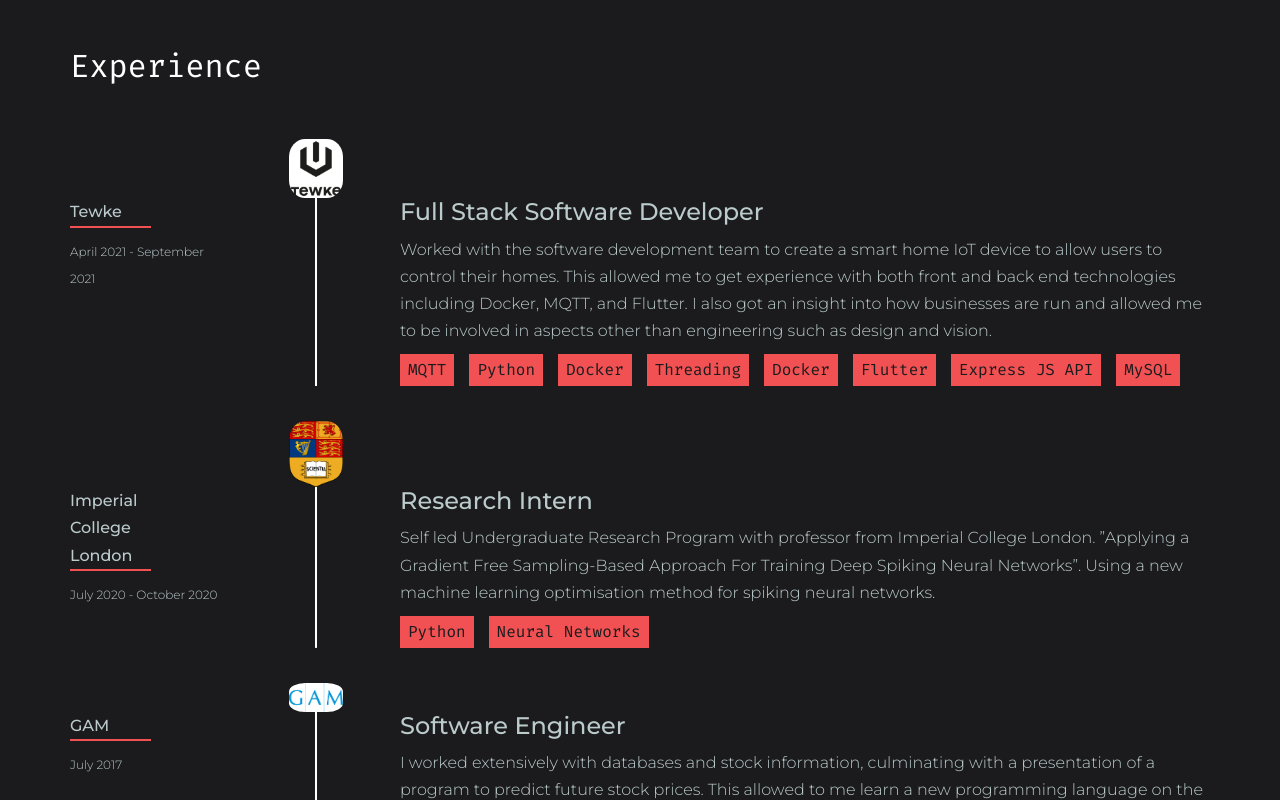
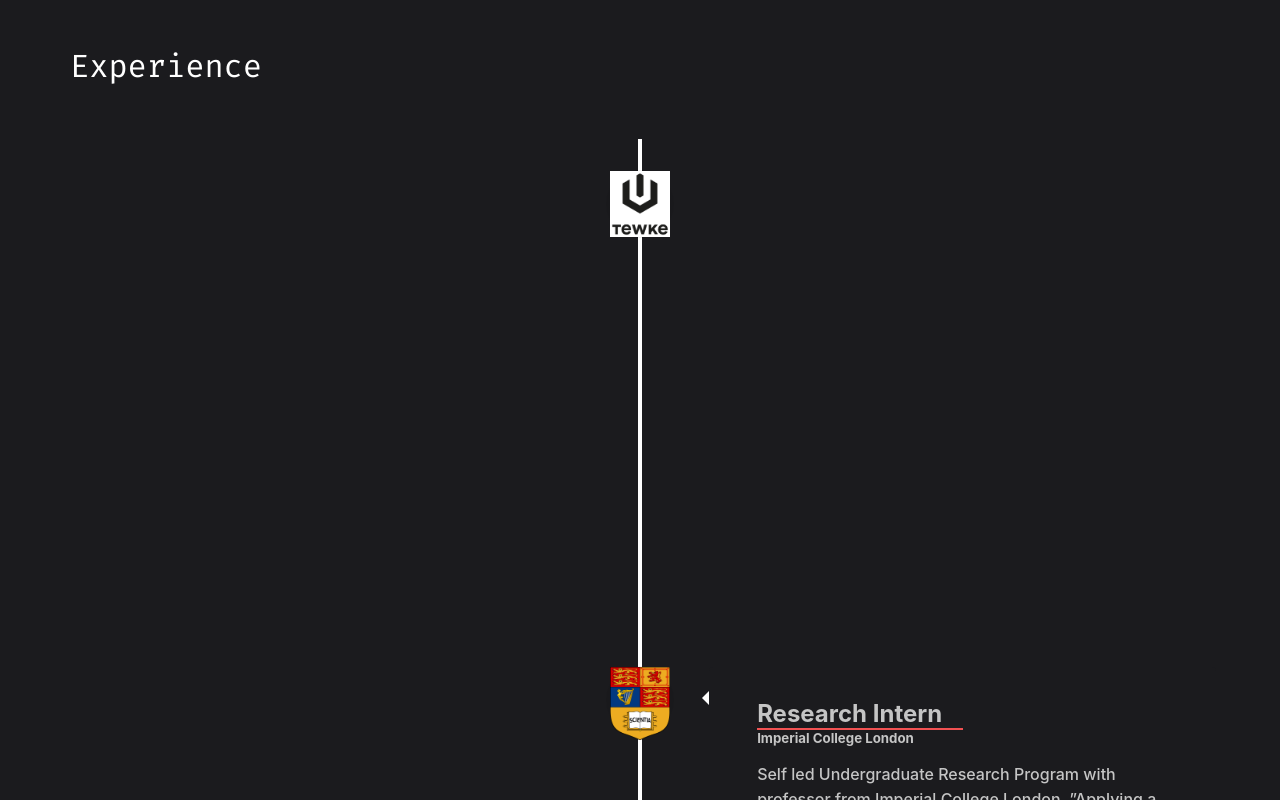
Before and after one commit to TeDand/personal-website, a React (Create React App) app: page / in a window 1280 px wide. Shown: the part 1100-1900 px from the top of the page. Built offline with nearby package versions, Linux system fonts and the light colour scheme.

Commit message:
Mod: Changed experience timeline to use react-verticle-timeline

```diff
--- a/package.json
+++ b/package.json
@@ -11,8 +11,9 @@
     "react-dom": "^17.0.2",
     "react-icons": "^4.2.0",
     "react-router-dom": "^5.3.0",
-    "react-scripts": "4.0.3",
+    "react-scripts": "^5.0.0",
     "react-scroll": "^1.8.4",
+    "react-vertical-timeline-component": "^3.5.2",
     "styled-components": "^5.3.1",
     "web-vitals": "^1.1.2"
   },
--- /dev/null
+++ b/src/components/sections/experience/Experience.css
@@ -0,0 +1,10 @@
+.vertical-timeline-element-content {
+  box-shadow: 0 0em 0em 0 rgba(0, 0, 0, 0.25),
+    0 0em 0em 0 rgba(0, 0, 0, 0.15) !important;
+  padding: 2em 3em !important;
+  background-color: var(--backgroundColour);
+}
+
+.vertical-timeline-element-icon {
+  box-shadow: 0 0 0 0px #1976d2, inset 0 2px 0 rgba(0, 0, 0, 0.08), 0 3px 0 4px rgba(0, 0, 0, 0.05);
+}
--- a/src/components/sections/experience/Experience.jsx
+++ b/src/components/sections/experience/Experience.jsx
@@ -1,6 +1,34 @@
 import React from 'react'
 import '../Section.css'
-import Timeline from './timeline/Timeline'
+import { ExperienceTimelineItems } from './ExperienceTimelineItems';
+import { VerticalTimeline, VerticalTimelineElement } from 'react-vertical-timeline-component';
+import 'react-vertical-timeline-component/style.min.css';
+import './Experience.css'
+import styled from 'styled-components'
+
+const CompanyLogo = styled.img`
+    width: inherit;
+    heigh: inherit;
+`;
+
+const Date = styled.p`
+    font-size: 13pt;
+`;
+
+const Position = styled.h3`
+    font-size: 18pt;
+    left: 0;
+    width: 50%;
+    border-bottom: 2px solid var(--highlightColour);
+`;
+
+const Company = styled.h5`
+
+`;
+
+const Description = styled.p`
+    font-weight: 300;
+`;
 
 const Experience = () => {
     return (
@@ -9,9 +37,30 @@
                 <h1 className='Heading'>
                     Experience
                 </h1>
-                <Timeline />
+                <VerticalTimeline className='body'>
+                    {
+                        ExperienceTimelineItems.map((item, index) => {
+                            return (
+                                <VerticalTimelineElement key={index} icon={<CompanyLogo src={item.logo} alt="companyLogo" />}>
+                                    <Position>
+                                        {item.position}
+                                    </Position>
+                                    <Company>
+                                        {item.company}
+                                    </Company>
+                                    <Description>
+                                        {item.description}
+                                    </Description>
+                                    <Date>
+                                        {item.date}
+                                    </Date>
+                                </VerticalTimelineElement>
+                            )
+                        })
+                    }
+                </VerticalTimeline>
             </div>
-        </div>
+        </div >
     )
 }
 
--- a/src/components/sections/experience/timeline/Timeline.jsx
+++ /dev/null
@@ -1,17 +0,0 @@
-import React from 'react'
-import { ExperienceTimelineItems } from './ExperienceTimelineItems'
-import TimelineTile from './timelineTile/TimelineTile'
-
-const Timeline = () => {
-    return (
-        <ul style={{ width: '100%' }}>
-            {ExperienceTimelineItems.map((item, index) => {
-                return (
-                    <TimelineTile date={item.date} company={item.company} position={item.position} description={item.description} logo={item.logo} skills={item.skills} key={index} />
-                )
-            })}
-        </ul>
-    )
-}
-
-export default Timeline
--- a/src/components/sections/experience/timeline/timelineTile/SkillsList.jsx
+++ /dev/null
@@ -1,33 +0,0 @@
-import React from 'react'
-import styled from 'styled-components'
-
-const List = styled.div`
-    position: relative;
-    gap: 15px;
-    display: flex;
-    flex-direction: row;
-    width: 100%;
-    flex-wrap: wrap;
-`;
-
-const Skill = styled.div`
-    text-align: center;
-    white-space:nowrap;
-    line-height: 100%;
-`;
-
-const SkillsList = ({ skills }) => {
-    return (
-        <List>
-            {skills.map((item, index) => {
-                return (
-                    <Skill className='Heading Highlighted' key={index}>
-                        {item}
-                    </Skill>
-                )
-            })}
-        </List>
-    )
-}
-
-export default SkillsList
--- a/src/components/sections/experience/timeline/timelineTile/TimelineContents.jsx
+++ /dev/null
@@ -1,71 +0,0 @@
-import React from 'react'
-import styled from 'styled-components'
-import TimelineDivider from './TimelineDivider';
-import SkillsList from './SkillsList';
-
-const Content = styled.div`
-    position: relative;
-    gap: 5%;
-    display: flex;
-    align-items: stretch;
-    flex-direction: row;
-    width: 100%;
-`;
-
-const LeftColumn = styled.div`
-    flex-basis: 15%;
-    gap: 10px;
-    display: flex;
-    flex-direction: column;
-`;
-
-const MiddleColumn = styled.div`
-    flex-basis: 5%;
-`;
-
-const RightColumn = styled.div`
-    flex-basis: 75%;
-    gap: 10px;
-    display: flex;
-    flex-direction: column;
-`;
-
-const Date = styled.p`
-    font-size: 9pt;
-    font-weight: 300;
-`;
-
-const Position = styled.p`
-    font-size: 18pt;
-`;
-
-const Company = styled.p`
-    left: 0;
-    width: 50%;
-    border-bottom: 2px solid var(--highlightColour);
-`;
-
-const Description = styled.p`
-    font-weight: 300;
-`;
-
-const TimelineContents = ({ date, company, position, description, skills }) => {
-    return (
-        <Content>
-            <LeftColumn>
-                <Company>{company}</Company>
-                <Date>{date}</Date>
-            </LeftColumn>
-            <MiddleColumn>
-                <TimelineDivider />
-            </MiddleColumn>
-            <RightColumn>
-                <Position>{position}</Position>
-                <Description>{description}</Description>
-                <SkillsList skills={skills} />
-            </RightColumn>
-        </Content>
-    )
-}
-
-export default TimelineContents
--- a/src/components/sections/experience/timeline/timelineTile/TimelineDivider.jsx
+++ /dev/null
@@ -1,36 +0,0 @@
-import React from 'react'
-import styled from 'styled-components'
-
-const WholeElement = styled.div`
-    position: relative;
-    display: flex;
-    align-items: stretch;
-    flex-direction: row;
-    width: 100%;
-    height: 100%;
-`;
-
-const CenterLine = styled.div`
-    width: 5%;
-    background: linear-gradient(#FFFFFF, #FFFFFF) no-repeat center/2px 100%;
-`;
-
-const LeftPadding = styled.div`
-    width: 47.5%;
-`;
-
-const RightPadding = styled.div`
-    width: 47.5%;
-`;
-
-const TimelineDivider = () => {
-    return (
-        <WholeElement>
-            <LeftPadding />
-            <CenterLine />
-            <RightPadding />
-        </WholeElement>
-    )
-}
-
-export default TimelineDivider
--- a/src/components/sections/experience/timeline/timelineTile/TimelineTile.jsx
+++ /dev/null
@@ -1,69 +0,0 @@
-import React from 'react'
-import styled from 'styled-components'
-import TimelineContents from './TimelineContents';
-
-const TileContainer = styled.div`
-    position: relative;
-    display: flex;
-    align-items: stretch;
-    flex-direction: column;
-    width: 100%;
-    height: 100%;
-`;
-
-const Top = styled.div`
-    flex-basis: 10%;
-    gap: 5%;
-    display: flex;
-    align-items: stretch;
-    flex-direction: row;
-    width: 100%;
-`;
-
-const TopLeftPadding = styled.div`
-    flex-basis: 15%;
-    gap: 10px;
-`;
-
-const TopImageContainer = styled.div`
-    flex-basis: 5%;
-    display: flex;
-    justify-content: center;
-    align-items: center;
-`;
-
-const TopRightPadding = styled.div`
-    flex-basis: 75%;
-    gap: 10px;
-`;
-
-const Bottom = styled.div`
-    flex-basis: 90%;
-`;
-
-const TopImage = styled.img`
-    max-width: 100%;
-    height: auto;
-    border-radius: 30%;
-`;
-
-
-const TimelineTile = ({ date, company, position, description, logo, skills }) => {
-    // TODO: Fix for smaller screens
-    return (
-        <TileContainer className='Body'>
-            <Top>
-                <TopLeftPadding />
-                <TopImageContainer>
-                    <TopImage src={logo} alt='Company Logo' />
-                </TopImageContainer>
-                <TopRightPadding />
-            </Top>
-            <Bottom>
-                <TimelineContents date={date} company={company} position={position} description={description} skills={skills} />
-            </Bottom>
-        </TileContainer>
-    )
-}
-
-export default TimelineTile
```
Also changed, not shown: src/components/sections/experience/ExperienceTimelineItems.js (renamed from src/components/sections/experience/timeline/ExperienceTimelineItems.js, +4 -4 lines), 1 other file (tests, documents, lock files or other folders).
